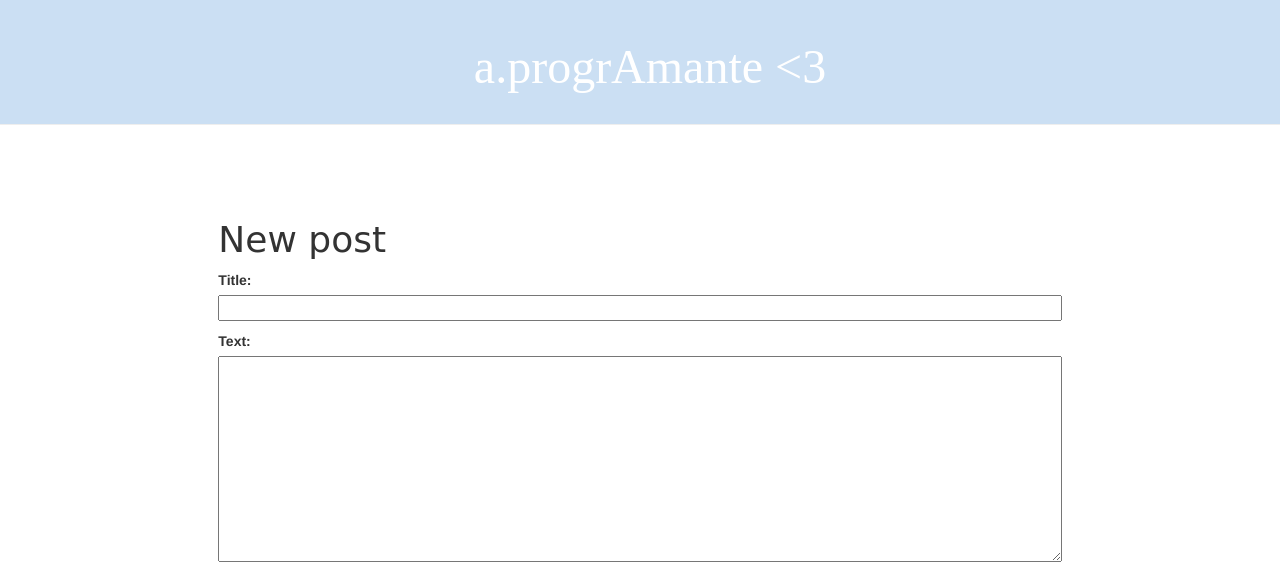
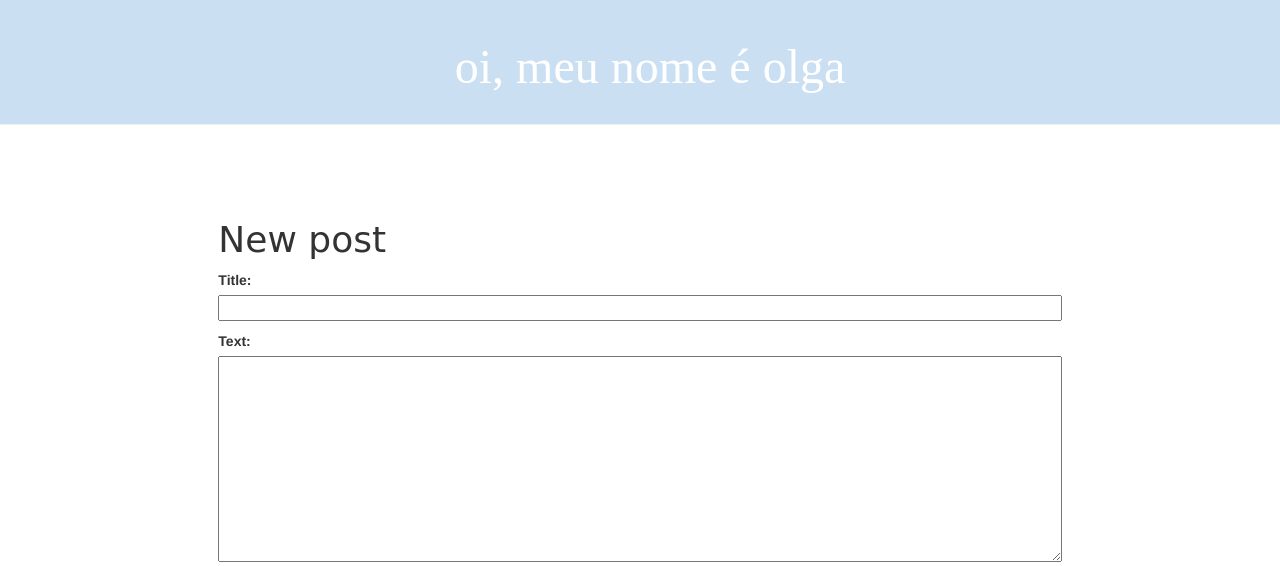
Before and after one commit to olgapinheiro/my-first-blog, a Django app: page /post/new/ in a window 1280 px wide. Shown: the top 566 px of the page. Run offline with Django 3.2, Linux system fonts and the light colour scheme; some libraries are stand-ins or nearby versions; some web fonts are replaced.

Commit message:
Changed blog title in the body

```diff
--- a/blog/templates/blog/base.html
+++ b/blog/templates/blog/base.html
@@ -20,7 +20,7 @@
 			<a href="{% url 'post_new' %}" class="top-menu"><span class="glyphicon glyphicon-plus"></span> </a>
 			<a href="{% url 'post_draft_list' %}" class="top-menu"><span class="glyphicon glyphicon-edit"></span></a>
 		{% endif %}
-		<h1><a href="/">a.progrAmante <3</a></h1>
+		<h1><a href="/">oi, meu nome é olga</a></h1>
 	</div>
 	<div class="content container-center">
 		<div class="row" margin-top=150px>
```
